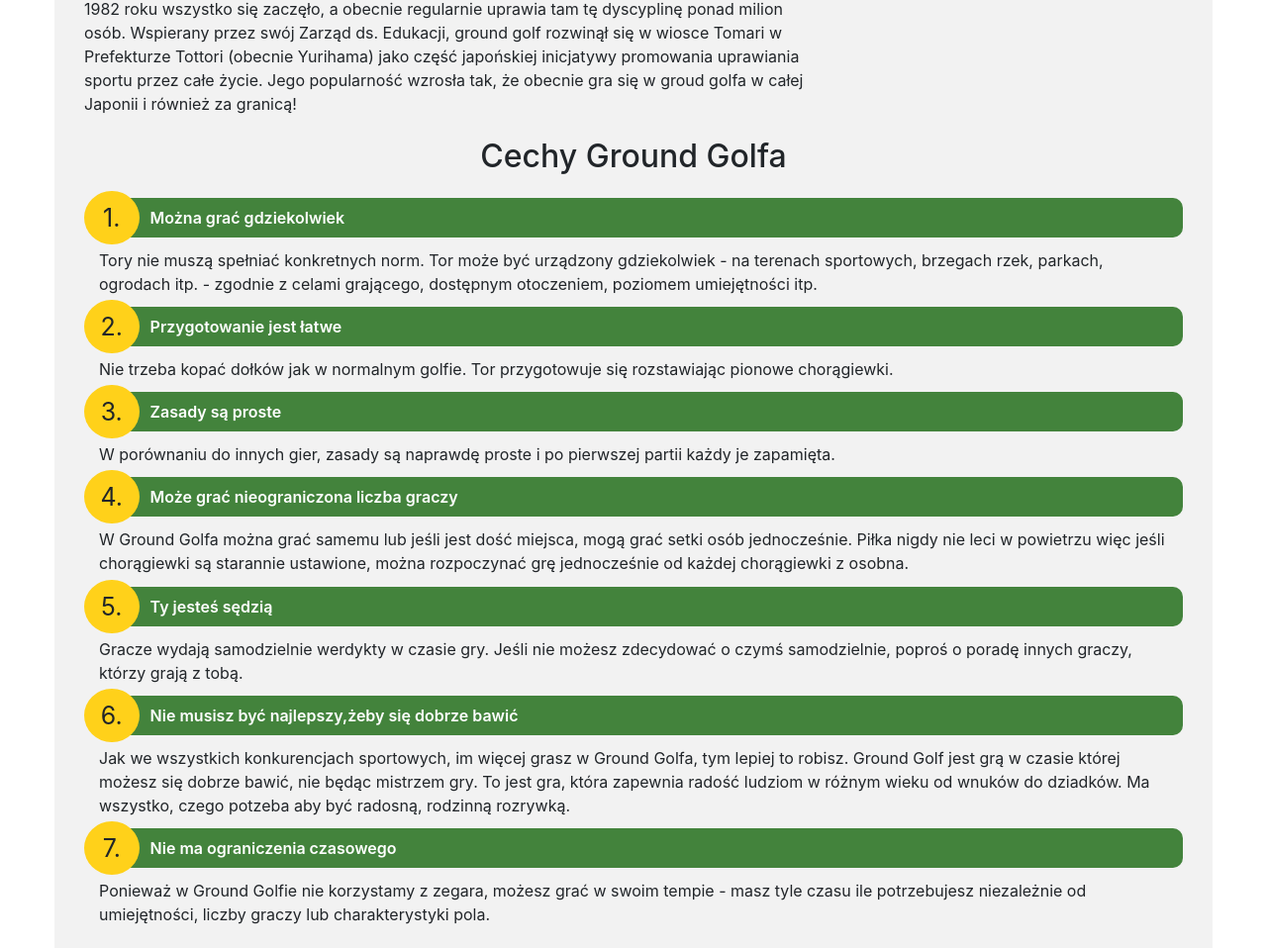
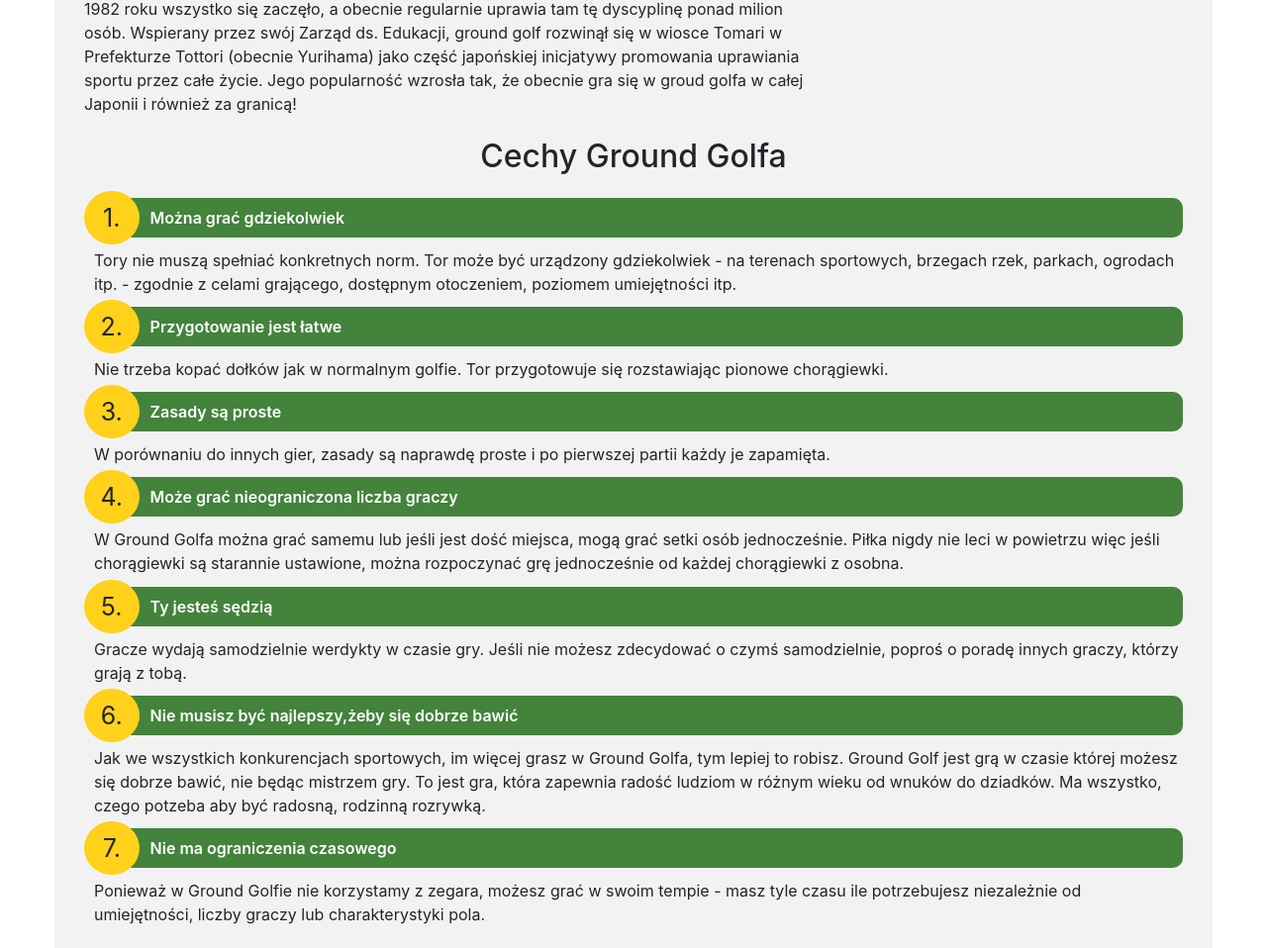
Before and after one commit to yurenych/Golf-club, a PHP site: page /ground-golf.html in a window 1280 px wide. Shown: the part 1629-2587 px from the top of the page at 99% size. Run offline with PHP 8.4, Linux system fonts and the light colour scheme; some libraries are stand-ins or nearby versions.

Commit message:
Fixed margins on ground-golf page

```diff
--- a/pages/ground-golf/ground-golf.css
+++ b/pages/ground-golf/ground-golf.css
@@ -81,7 +81,9 @@
 	color: white;
 	display: inline-block;
 }
-
+.containerInfo {
+	margin-left: 10px;
+}
 @media screen and (max-width: 992px) {
 	.pole-photo {
 		width: 100%;
@@ -99,4 +101,7 @@
 	.contactus img, .facebook img{
 		left: 30%;
 	}
+	.containerInfo {
+		margin-left: 0px;
+	}
 }
--- a/pages/ground-golf/ground-golf.html
+++ b/pages/ground-golf/ground-golf.html
@@ -76,37 +76,37 @@
           <div class="taskContainer">
             <div class="roundNunber">1.</div>
             <div class="taskTitle">Można grać gdziekolwiek</div>
-            <div class="container">Tory nie muszą spełniać konkretnych norm. Tor może być urządzony gdziekolwiek - na terenach sportowych, brzegach rzek, parkach, ogrodach itp. - zgodnie z celami grającego, dostępnym otoczeniem, poziomem umiejętności itp.</div>
+            <div class="containerInfo">Tory nie muszą spełniać konkretnych norm. Tor może być urządzony gdziekolwiek - na terenach sportowych, brzegach rzek, parkach, ogrodach itp. - zgodnie z celami grającego, dostępnym otoczeniem, poziomem umiejętności itp.</div>
           </div>
           <div class="taskContainer">
             <div class="roundNunber">2.</div>
             <div class="taskTitle">Przygotowanie jest łatwe</div>
-            <div class="container">Nie trzeba kopać dołków jak w normalnym golfie. Tor przygotowuje się rozstawiając pionowe chorągiewki.</div>
+            <div class="containerInfo">Nie trzeba kopać dołków jak w normalnym golfie. Tor przygotowuje się rozstawiając pionowe chorągiewki.</div>
           </div>
           <div class="taskContainer">
             <div class="roundNunber">3.</div>
             <div class="taskTitle">Zasady są proste</div>
-            <div class="container">W porównaniu do innych gier, zasady są naprawdę proste i po pierwszej partii każdy je zapamięta.</div>
+            <div class="containerInfo">W porównaniu do innych gier, zasady są naprawdę proste i po pierwszej partii każdy je zapamięta.</div>
           </div>
           <div class="taskContainer">
             <div class="roundNunber">4.</div>
             <div class="taskTitle">Może grać nieograniczona liczba graczy</div>
-            <div class="container">W Ground Golfa można grać samemu lub jeśli jest dość miejsca, mogą grać setki osób jednocześnie. Piłka nigdy nie leci w powietrzu więc jeśli chorągiewki są starannie ustawione, można rozpoczynać grę jednocześnie od każdej chorągiewki z osobna. </div>
+            <div class="containerInfo">W Ground Golfa można grać samemu lub jeśli jest dość miejsca, mogą grać setki osób jednocześnie. Piłka nigdy nie leci w powietrzu więc jeśli chorągiewki są starannie ustawione, można rozpoczynać grę jednocześnie od każdej chorągiewki z osobna. </div>
           </div>
           <div class="taskContainer">
             <div class="roundNunber">5.</div>
             <div class="taskTitle">Ty jesteś sędzią</div>
-            <div class="container">Gracze wydają samodzielnie werdykty w czasie gry. Jeśli nie możesz zdecydować o czymś samodzielnie, poproś o poradę innych graczy, którzy grają z tobą.</div>
+            <div class="containerInfo">Gracze wydają samodzielnie werdykty w czasie gry. Jeśli nie możesz zdecydować o czymś samodzielnie, poproś o poradę innych graczy, którzy grają z tobą.</div>
           </div>
           <div class="taskContainer">
             <div class="roundNunber">6.</div>
             <div class="taskTitle">Nie musisz być najlepszy,żeby się dobrze bawić</div>
-            <div class="container">Jak we wszystkich konkurencjach sportowych, im więcej grasz w Ground Golfa, tym lepiej to robisz. Ground Golf jest grą w czasie której możesz się dobrze bawić, nie będąc mistrzem gry. To jest gra, która zapewnia radość ludziom w różnym wieku od wnuków do dziadków. Ma wszystko, czego potzeba aby być radosną, rodzinną rozrywką.</div>
+            <div class="containerInfo">Jak we wszystkich konkurencjach sportowych, im więcej grasz w Ground Golfa, tym lepiej to robisz. Ground Golf jest grą w czasie której możesz się dobrze bawić, nie będąc mistrzem gry. To jest gra, która zapewnia radość ludziom w różnym wieku od wnuków do dziadków. Ma wszystko, czego potzeba aby być radosną, rodzinną rozrywką.</div>
           </div>
           <div class="taskContainer">
             <div class="roundNunber">7.</div>
             <div class="taskTitle">Nie ma ograniczenia czasowego</div>
-            <div class="container">Ponieważ w Ground Golfie nie korzystamy z zegara, możesz grać w swoim tempie - masz tyle czasu ile potrzebujesz niezależnie od umiejętności, liczby graczy lub charakterystyki pola.</div>
+            <div class="containerInfo">Ponieważ w Ground Golfie nie korzystamy z zegara, możesz grać w swoim tempie - masz tyle czasu ile potrzebujesz niezależnie od umiejętności, liczby graczy lub charakterystyki pola.</div>
           </div>
          <!--  <div><b>Zasada 1</b> Po oddaniu strzału gracze powinni szybko się odsunąć, aby nie przeszkadzać kolejnym graczom.
           <br><b>Zasada 2</b> Kiedy jest kolej na oddanie strzału przez kolejnego gracza, pozostali gracze nie powinni rozmawiać ani stać blisko niego, jego piłki lub bramki. Grupy nie powinny rozpoczynać rozgrywki do konkretnej bramki dopóki inna grupa przed nimi nie zakończy swojej rozgrywki do tej bramki.
```
